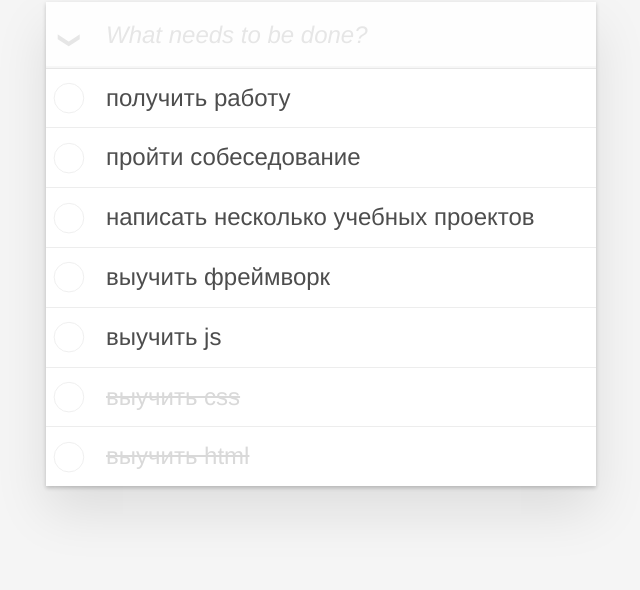
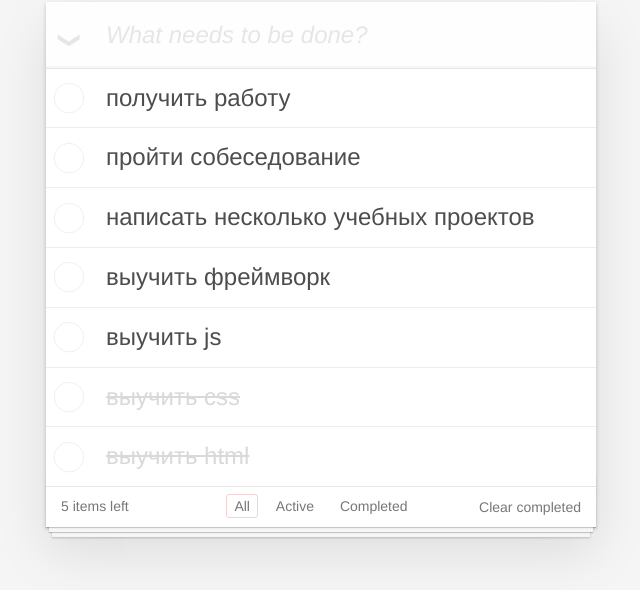
Before and after one commit to dbaykina/todo-js, a plain HTML site: page index.html in a window 1280 px wide. Shown: the part 128-718 px from the top of the page, without its empty margins (319-959 px from the left). Drawn offline with Linux system fonts and the light colour scheme.

Commit message:
amount of  active tasks in footer

```diff
--- a/index.html
+++ b/index.html
@@ -24,6 +24,21 @@
                     <ul class="todo-list"></ul>
                 </section>
             </div>
+            <footer class="footer" style="display: block;">
+				<span class="todo-count"><strong>6</strong> items left</span>
+				<ul class="filters">
+					<li>
+						<a href="#/" class="selected">All</a>
+					</li>
+					<li>
+						<a href="#/active">Active</a>
+					</li>
+					<li>
+						<a href="#/completed">Completed</a>
+					</li>
+				</ul>
+				<button class="clear-completed" style="display: block;">Clear completed</button>
+			</footer>
         </section>
         <script src="./index.js"></script>
     </body>
--- a/index.js
+++ b/index.js
@@ -53,7 +53,7 @@ const createNewTask = () => {
   };
 
   tasksList.push(newTaskObj);
-
+  countActiveTasks();
   const newTask = createListItem(newTaskObj);
 
   const toDoList = document.querySelector(".todo-list");
@@ -76,6 +76,7 @@ const deleteTask = (target) => {
       tasksList.splice(index, 1);
     }
   });
+  countActiveTasks();
   renderTasks(tasksList);
 };
 
@@ -102,6 +103,21 @@ const toggleTask = (target) => {
       }
     }
   });
+  countActiveTasks();
+};
+
+const countActiveTasks = () => {
+  let footerCounter = document.querySelector(".todo-count strong");
+  let amount = 0;
+
+  tasksList.forEach((task) => {
+    if (task.completed == false) {
+      amount++;
+    }
+  });
+
+  footerCounter.textContent = amount;
 };
 
 renderTasks(tasksList);
+countActiveTasks();
```
